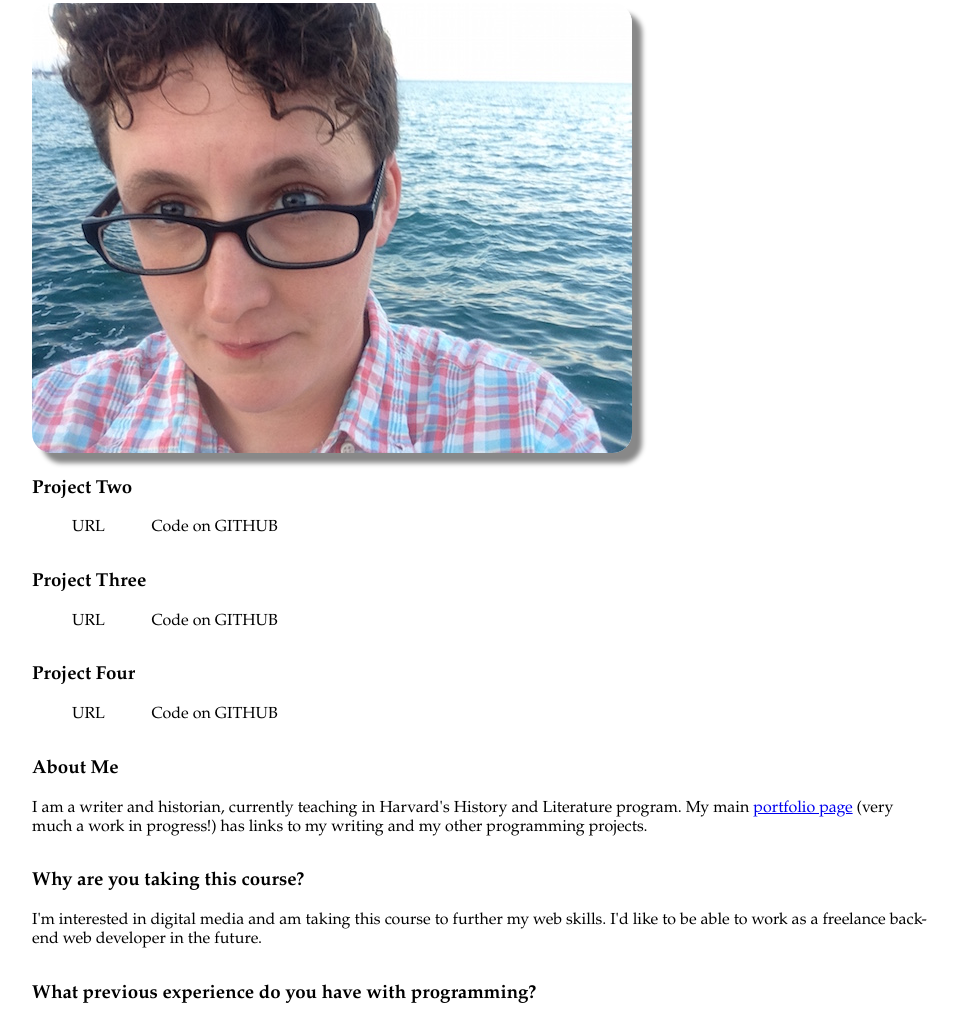
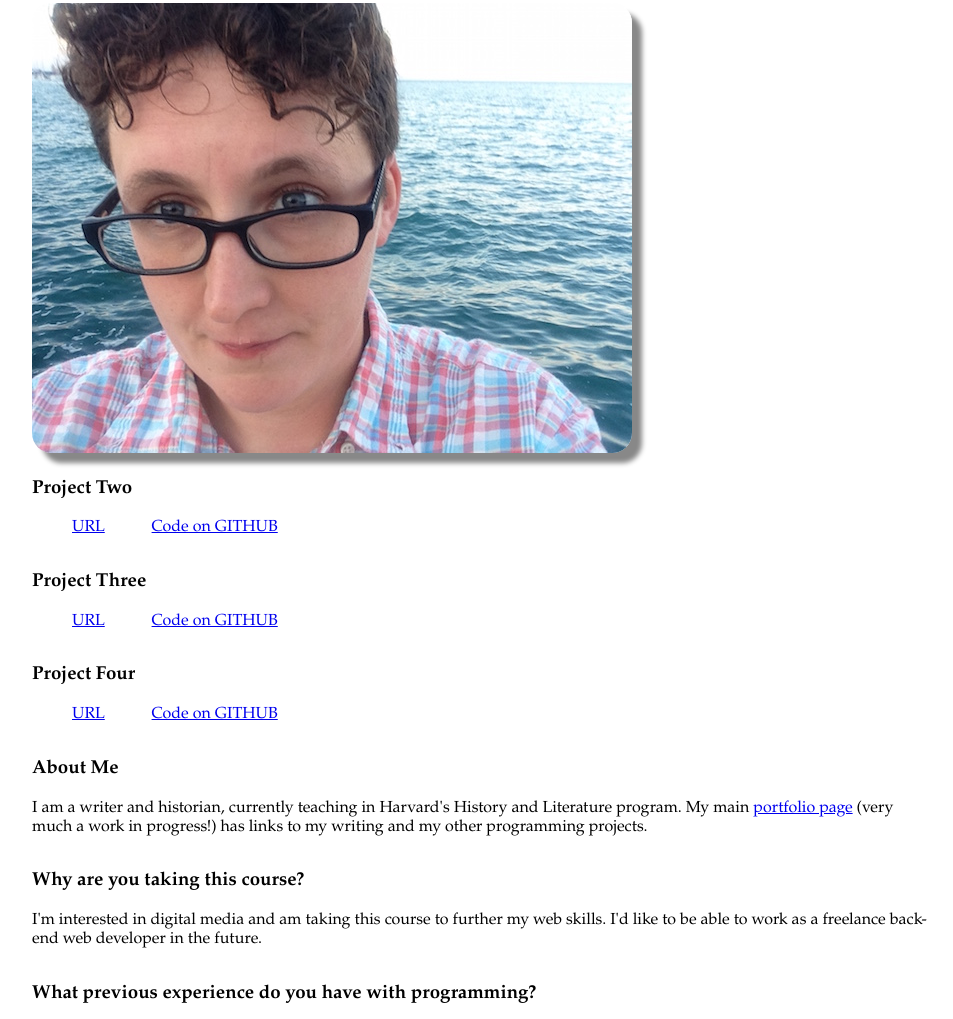
Before and after one commit to momoulton/p1, a plain HTML site: page index.html in a window 1280 px wide. Shown: the part 78-1097 px from the top of the page, without its empty margins (224-1177 px from the left). Drawn offline with Linux system fonts and the light colour scheme.

Commit message:
updated links for later projects

```diff
--- a/index.html
+++ b/index.html
@@ -13,18 +13,18 @@
   <img src="images/mo_chicago.jpg" alt="Mo Moulton by Lake Michigan"/>
   <h3>Project Two</h3>
   <ul>
-    <li>URL</li>
-    <li>Code on GITHUB</li>
+    <li><a href="http://p2.momoulton.com/">URL</a></li>
+    <li><a href="https://github.com/momoulton/p2">Code on GITHUB</a></li>
   </ul>
   <h3>Project Three</h3>
   <ul>
-    <li>URL</li>
-    <li>Code on GITHUB</li>
+    <li><a href="http://p3.momoulton.com/">URL</a></li>
+    <li><a href="https://github.com/momoulton/p3">Code on GITHUB</a></li>
   </ul>
   <h3>Project Four</h3>
   <ul>
-    <li>URL</li>
-    <li>Code on GITHUB</li>
+    <li><a href="http://p4.momoulton.com/">URL</a></li>
+    <li><a href="https://github.com/momoulton/p4">Code on GITHUB</a></li>
   </ul>
   <h3>About Me</h3>
   <p>I am a writer and historian, currently teaching in Harvard's History and Literature program. My main <a href="http://momoulton.com">portfolio page</a> (very much a work in progress!) has links to my writing and my other programming projects.</p>
```
Also changed, not shown: 1 other file.
